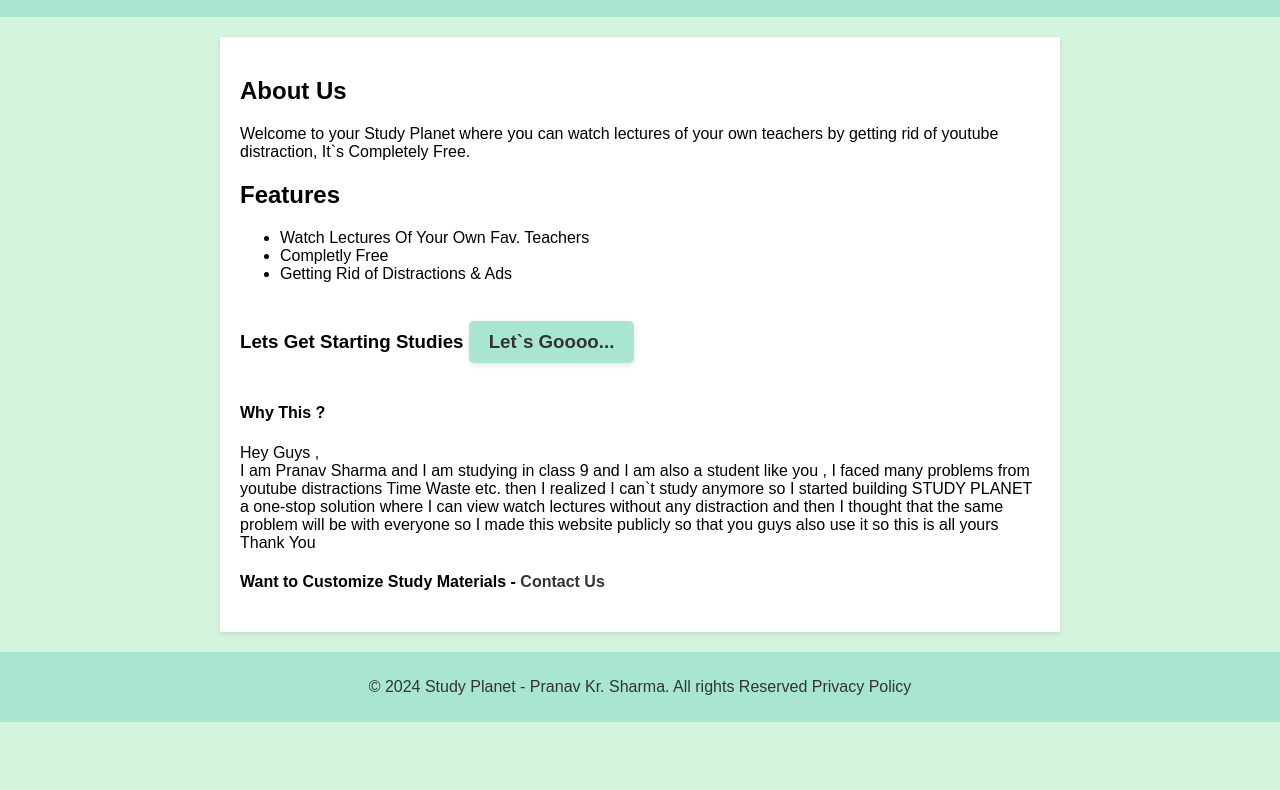
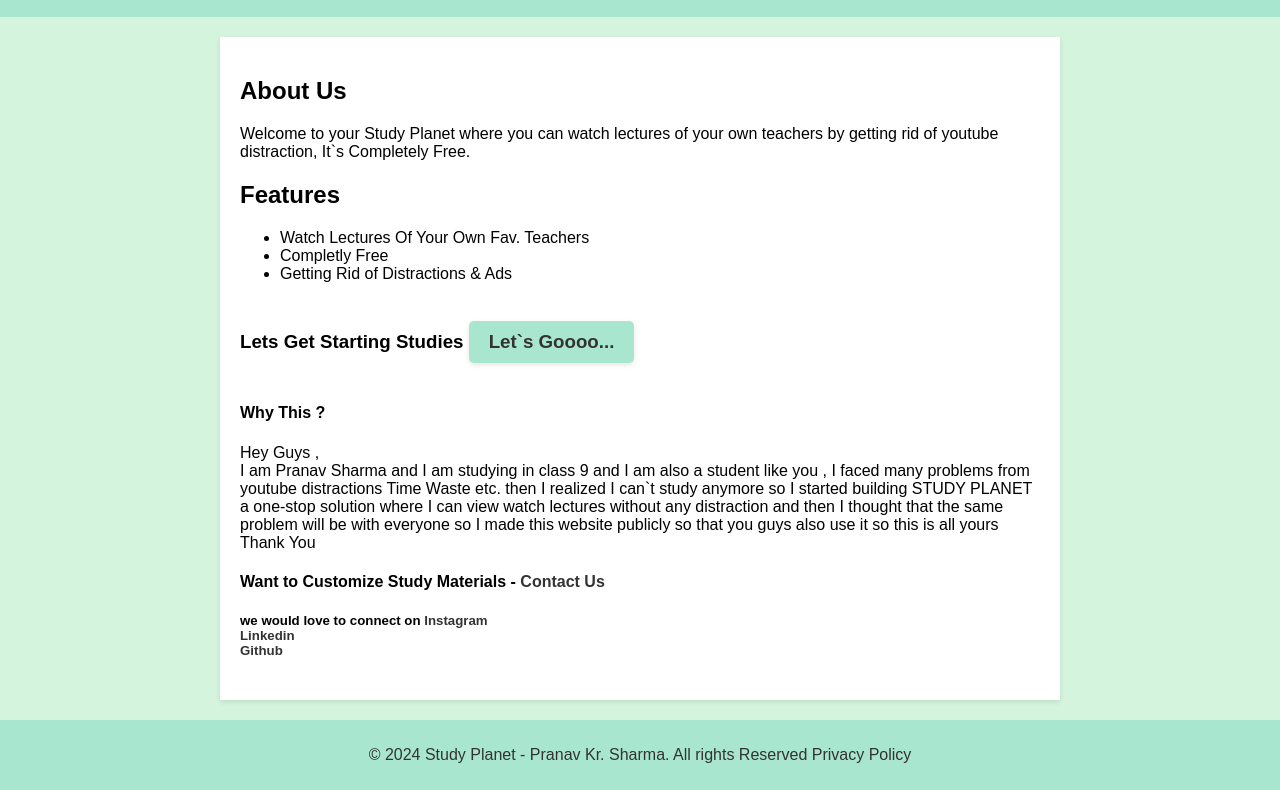
Before and after one commit to on-webber/study_planet, a plain HTML site: page index.htm in a window 1280 px wide. Shown: the part 95-885 px from the top of the page. Before the commit the page ends 817 px from the top, so only its background shows below. Drawn offline with Linux system fonts and the light colour scheme.

Commit message:
Update index.htm

```diff
--- a/index.htm
+++ b/index.htm
@@ -86,9 +86,12 @@
           <br> Thank You
            </p>
         <h4>Want to Customize Study Materials - <a href="mailto:thepranavsharma24@gmail.com">Contact Us</a></h4>
+        <h5>we would love to connect on <a href="instagram.com/pranavsharma__24">Instagram</a>  <br> <a href="linkedin.com">Linkedin</a> <br> <a href="github.com">Github</a> </h5>
+
     </div>
     <footer>
         <p>&copy; 2024 Study Planet - Pranav Kr. Sharma. All rights Reserved <a href="privacypolicy-studyplanet.html">  Privacy Policy</a></p>
     </footer>
 </body>
+
 </html>
```
